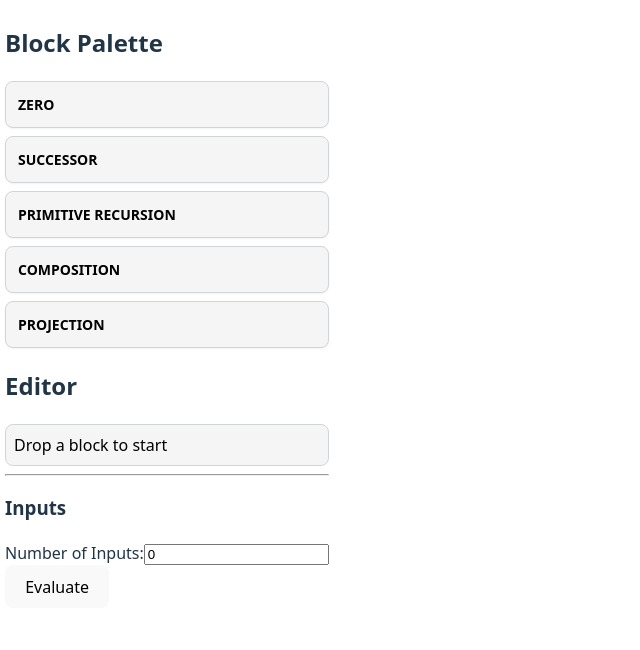
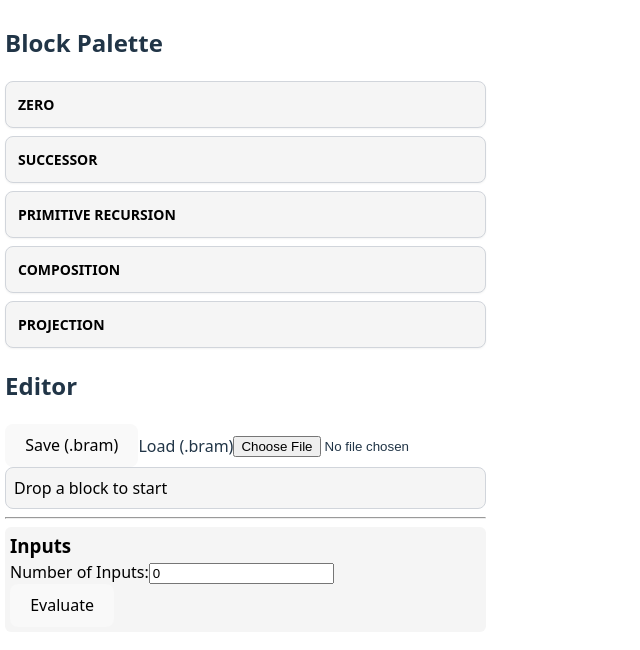
Before and after one commit to Bram-Hub/Sunflower, a React (Vite) app in the folder recursive_blocks/: page / in a window 1280 px wide. Shown: the top 650 px of the page, without its empty margins (0-640 px from the left). Built offline with nearby package versions, Linux system fonts and the light colour scheme.

Commit message:
ugly save/load

```diff
--- a/recursive_blocks/src/Block.css
+++ b/recursive_blocks/src/Block.css
@@ -6,10 +6,9 @@
     background-color: #ffffff;
     --block-bg-color: whitesmoke;
     --block-text-color: black;
-    --alt: darkgray;
-    --contrast-col: orange;
+    --alt: #7B8235;
+    --contrast-col: #DF6D26;
   }
-
 }
 
 @media (prefers-color-scheme: dark) {
@@ -24,19 +23,30 @@
   }
 }
 
+.input-section{
+  background-color: var(--block-bg-color);
+  color: var(--block-text-color);
+  border-radius: 0.375rem;
+  padding: 5px;
+}
+
+.input-section > h3 {
+  margin: 0;
+}
+
 /* Block container styles */
   .block-container {
     padding: 0.75rem;
     border: 1px solid #e5e7eb; /* gray-300 */
     border-radius: 0.375rem; /* rounded-md */
     background-color: var(--block-bg-color);
-    box-shadow: 3px 3px var(--contrast-col);
+    box-shadow: 1px 1px #DF6D26, 2px 2px #FBA914, 3px 3px #FBD405;
     margin-bottom: 0.75rem;
     cursor: grab;
   }
 
   .block-container:hover {
-    box-shadow: 3px 4px var(--contrast-col);
+    box-shadow: 1px 1px #DF6D26, 2px 2px #FBA914, 3px 3px #FBD405;
     transform: translateY(-1px);
   }
 
@@ -88,7 +98,7 @@
   .block-slot.filled {
     background-color: var(--alt); /* gray-200 */
     color:black;
-    box-shadow: 3px 3px var(--contrast-col);
+    box-shadow: 1px 1px #DF6D26, 2px 2px #FBA914, 3px 3px #FBD405;
   }
 
   .block-slot.filled > strong {
@@ -159,7 +169,7 @@
   .palette-block:hover {
     background-color: var(--block-bg-color); /* Tailwind gray-50 */
     transform: translateY(-1px);
-    box-shadow: 3px 3px var(--contrast-col);
+    box-shadow: 1px 1px #DF6D26, 2px 2px #FBA914, 3px 3px #FBD405;
   }
 
   .palette-block:active {
--- a/recursive_blocks/src/BlockEditor.tsx
+++ b/recursive_blocks/src/BlockEditor.tsx
@@ -1,10 +1,17 @@
-import React, { useState, useRef } from "react";
+import React, { useState, useRef, useCallback  } from "react";
 import { BlockData, evaluateBlock, removeBlockById } from "./BlockUtil";
 import { Block, getDefaultChildren, getDefaultValues } from "./Block";
 import { v4 as uuidv4 } from "uuid";
 import { useDrop } from "react-dnd";
 import './Block.css';
 import { BlockType } from "./BlockConfig";
+
+interface EditorSaveState {
+  fileType: string;
+  rootBlock: BlockData | null;
+  inputs: number[];
+  inputCount: number;
+}
 
 export function BlockEditor() {
   const [rootBlock, setRootBlock] = useState<BlockData | null>(null);
@@ -34,9 +41,106 @@ export function BlockEditor() {
     setInputs(updated);
   };
 
+  const handleSave = useCallback(() => {
+    const now = new Date();
+    const year = now.getFullYear();
+    const month = String(now.getMonth() + 1).padStart(2, '0');
+    const day = String(now.getDate()).padStart(2, '0');
+    const hours = String(now.getHours()).padStart(2, '0');
+    const minutes = String(now.getMinutes()).padStart(2, '0');
+    const seconds = String(now.getSeconds()).padStart(2, '0');
+    const timestamp = `${year}${month}${day}-${hours}${minutes}${seconds}`;
+    const filename = `${timestamp}.bram`;
+
+    const stateToSave: EditorSaveState = {
+      fileType: "BRAM_EDITOR_STATE_V1",
+      rootBlock,
+      inputs,
+      inputCount,
+    };
+
+    try {
+      const stateString = JSON.stringify(stateToSave, null, 2);
+      const blob = new Blob([stateString], { type: 'application/octet-stream' });
+
+      const link = document.createElement('a');
+      link.href = URL.createObjectURL(blob);
+      link.download = filename; // Use the generated filename
+
+      document.body.appendChild(link);
+      link.click();
+      document.body.removeChild(link);
+
+      URL.revokeObjectURL(link.href);
+      console.log("State saved successfully as:", filename);
+    } catch (error) {
+      console.error("Failed to save state:", error);
+      alert(`Error saving file: ${error instanceof Error ? error.message : String(error)}`);
+    }
+  }, [rootBlock, inputs, inputCount]);
+
+  const handleLoad = (event: React.ChangeEvent<HTMLInputElement>) => {
+    const file = event.target.files?.[0];
+    if (!file) return;
+    event.target.value = '';
+
+    const reader = new FileReader();
+
+    reader.onload = (e) => {
+      const content = e.target?.result;
+      if (typeof content === 'string') {
+        try {
+          const loadedState: EditorSaveState = JSON.parse(content);
+          if (typeof loadedState !== 'object' || loadedState === null ||
+              loadedState.fileType !== "BRAM_EDITOR_STATE_V1" ||
+              !Array.isArray(loadedState.inputs) ||
+              typeof loadedState.inputCount !== 'number') {
+             throw new Error("Invalid or incompatible .bram file.");
+          }
+          setRootBlock(loadedState.rootBlock);
+          setInputs(loadedState.inputs);
+          setInputCount(loadedState.inputCount);
+
+          console.log("State loaded successfully.");
+        } catch (error) {
+          console.error("Failed to load or parse state file:", error);
+          alert(`Error loading file: ${error instanceof Error ? error.message : String(error)}`);
+        }
+      } else {
+         console.error("Failed to read file content as string.");
+         alert("Error reading file content.");
+      }
+    };
+
+    reader.onerror = (error) => {
+      console.error("Error reading file:", error);
+      alert("Error reading file.");
+    };
+
+    reader.readAsText(file);
+  };
+
   return (
     <div className="flex-1 border p-4 bg-gray-50">
-      <h2 className="font-bold mb-4">Editor</h2>
+      <div className="flex justify-between items-center mb-4"> {}
+          <h2 className="font-bold">Editor</h2>
+          <div> {/* Container for buttons */}
+              <button onClick={handleSave} className="mr-2 px-3 py-1 bg-blue-500 text-white rounded hover:bg-blue-600">
+                  Save (.bram)
+              </button>
+              <label htmlFor="load-input" className="px-3 py-1 bg-green-500 text-white rounded hover:bg-green-600 cursor-pointer">
+                  Load (.bram)
+              </label>
+              <input
+                  id="load-input"
+                  type="file"
+                  // Prioritize .bram, remove explicit json type
+                  accept=".bram,application/octet-stream"
+                  onChange={handleLoad}
+                  className="hidden"
+              />
+          </div>
+      </div>
       {rootBlock ? (
         <Block block={rootBlock} onUpdate={setRootBlock} />
       ) : (
```
